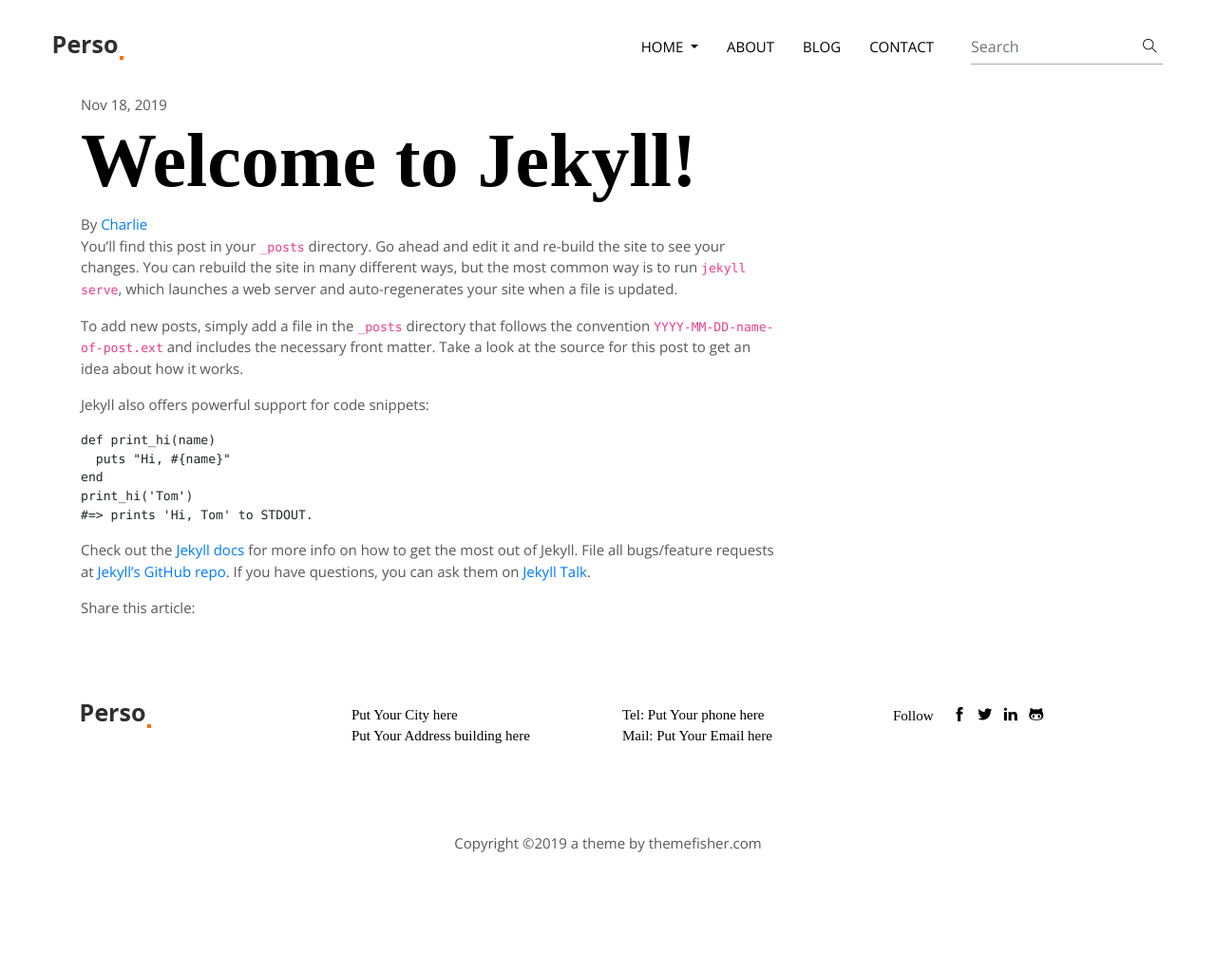
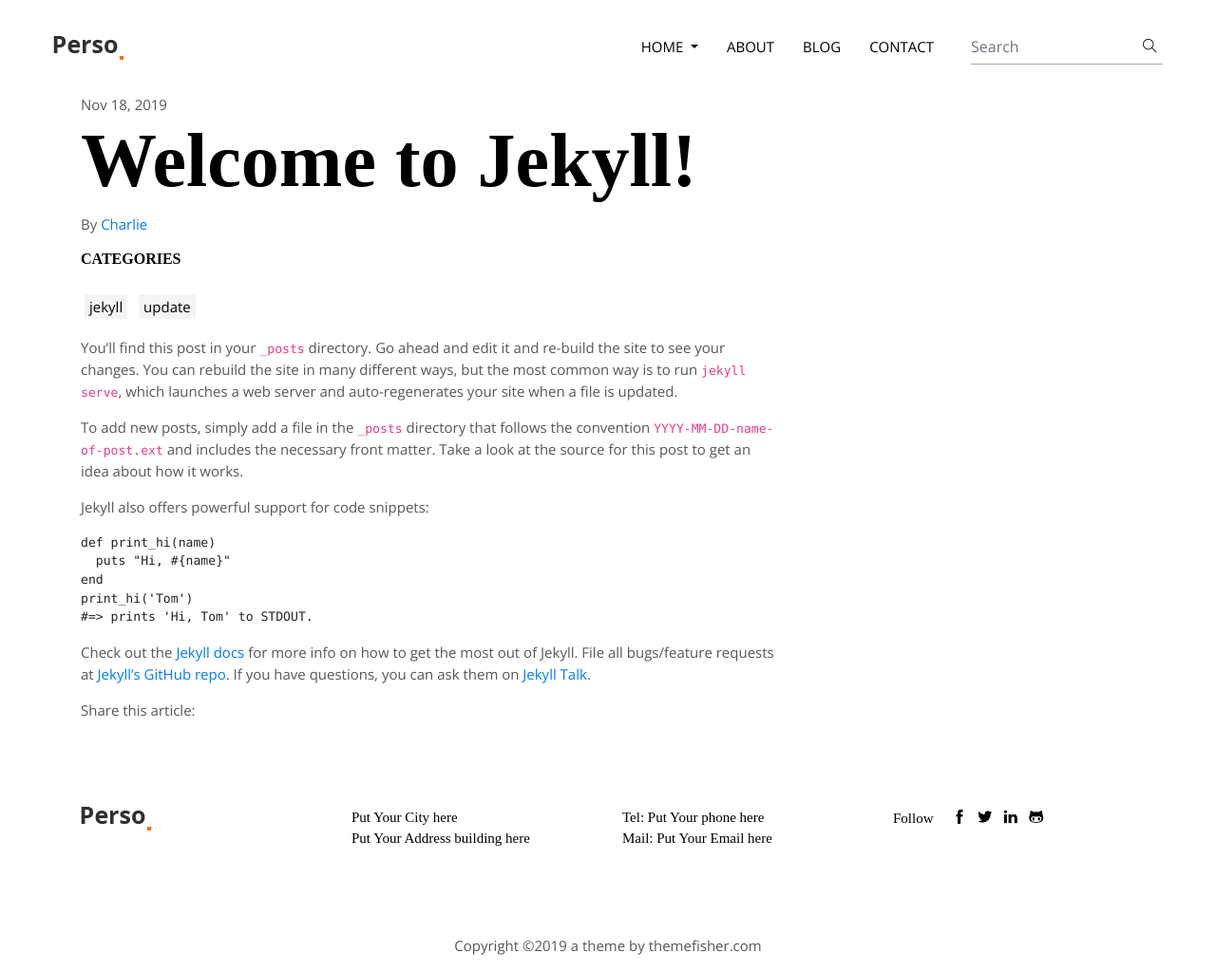
Before and after one commit to crafter-digital/jekyll-theme-parso, a Jekyll site: the page built from _posts/2019-11-18-welcome-to-jekyll.markdown, in a window 1280 px wide and 1023 px high. Shown: the whole window at 95% size. Built offline with Jekyll 4.4.1, drawn with Linux system fonts in a browser that asks for light colours; some web fonts are replaced.

Commit message:
Find by click its category

```diff
--- a/Gemfile
+++ b/Gemfile
@@ -13,6 +13,7 @@ gem 'scss_lint', require: false
 
 group :jekyll_plugins do
   gem 'jekyll-feed', '~> 0.6'
+  gem 'jekyll-category-pages'
 end
 
 install_if -> { RUBY_PLATFORM =~ /mingw|mswin|java/ } do
--- a/_config.yml
+++ b/_config.yml
@@ -31,6 +31,7 @@ plugins:
   - jekyll-feed
   - jekyll-paginate
   - jekyll/tagging
+  - jekyll-category-pages
 
 paginate: 13
 paginate_path: "/page/:num"
--- a/_layouts/post.html
+++ b/_layouts/post.html
@@ -20,9 +20,19 @@ layout: default
           {% if page.tags.size >= 1 %}
           <div class="post__tags">
             {% for tag in page.tags %}
-              <a href="{{ site.baseurl }}/tag/{{ tag }}" class="post__tags-tag">{{ tag }}</a>
+              <li class="list-inline-item m-1"><a href="{{ site.baseurl }}/tag/{{ tag | downcase }}">{{ tag }}</a></li>
             {% endfor %}
-          </div>
+          </ul>
+          {% endif %}
+        </div>
+        <div class="widget">
+          <h6 class="mb-4">CATEGORIES</h6>
+          {% if page.categories.size >= 1 %}
+          <ul class="list-inline tag-list">
+            {% for category in page.categories %}
+              <li class="list-inline-item m-1"><a href="{{ site.baseurl }}/category/{{ category | downcase }}">{{ category }}</a></li>
+            {% endfor %}
+          </ul>
           {% endif %}
         </div>
       </div>
```
Also changed, not shown: _layouts/category_index.html (added, +20 -0 lines), Gemfile.lock.
